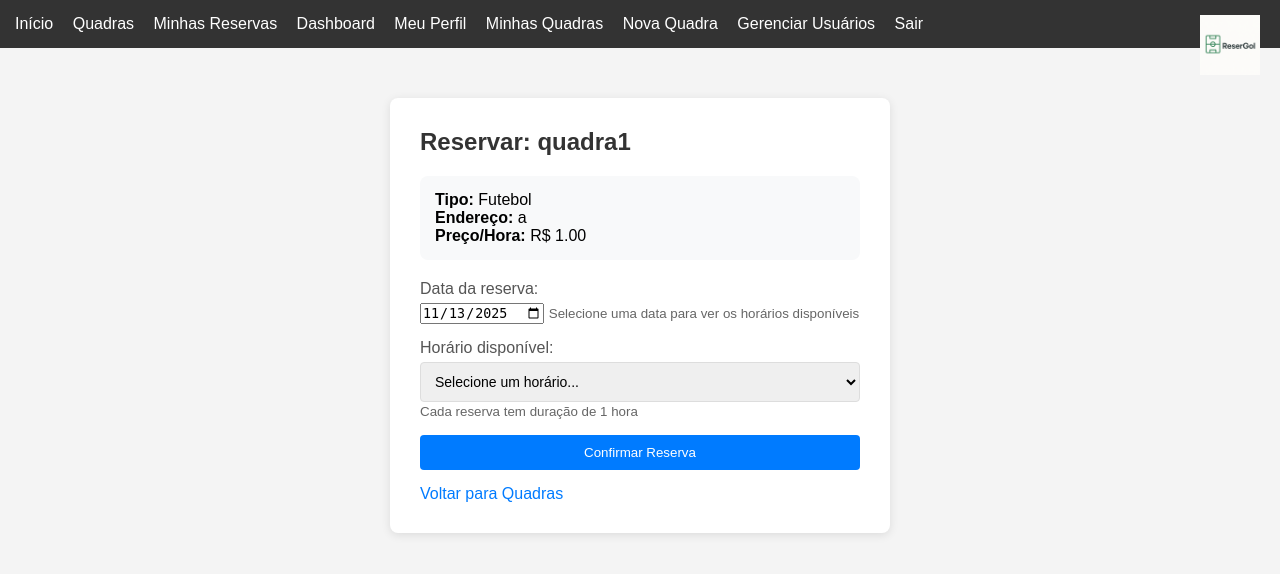
After one commit to leofernandesc/ReserGol, a Flask app: page /reservar/1 in a window 1280 px wide. The commit adds this page. Shown: the top 574 px of the page. Run offline with Flask 3, Linux system fonts and the light colour scheme; a user stored in the database is signed in.

Commit message:
funcionalidades reservar e minhas reservas

```diff
--- a/App/app.py
+++ b/App/app.py
@@ -1,9 +1,11 @@
-from flask import Flask, render_template
-from flask_login import LoginManager
+from flask import Flask, render_template, redirect, url_for
+from flask_login import LoginManager, login_required
 from controllers.usuario_controller import UsuarioController
 from models.usuario_model import db, Usuario
-from models.quadra_model import Quadra  # ADICIONE ESTA LINHA
+from models.quadra_model import Quadra
 from flask_mail import Mail, Message
+from models.reserva_model import Reserva
+
 
 app = Flask(__name__)
 app.config['SECRET_KEY'] = 'sua-chave-secreta'
@@ -26,7 +28,7 @@ mail = Mail(app)
 def load_user(user_id):
     return Usuario.query.get(int(user_id))
 
-# Rotas existentes...
+# ===== ROTAS PÚBLICAS =====
 @app.route('/')
 def index():
     return render_template('index.html')
@@ -39,6 +41,7 @@ def registro():
 def login():
     return UsuarioController.login()
 
+# ===== ROTAS AUTENTICADAS - USUÁRIO =====
 @app.route('/dashboard')
 def dashboard():
     return UsuarioController.dashboard()
@@ -67,7 +70,7 @@ def esqueci_senha():
 def resetar_senha(token):
     return UsuarioController.resetar_senha(token)
 
-# ROTAS - Gerenciamento de Usuários (Admin)
+# ===== ROTAS ADMIN =====
 @app.route('/admin/usuarios')
 def admin_usuarios():
     return UsuarioController.admin_listar_usuarios()
@@ -92,38 +95,62 @@ def admin_remover_usuario(usuario_id):
 def admin_desbloquear_usuario(usuario_id):
     return UsuarioController.admin_desbloquear_usuario(usuario_id)
 
+@app.route('/admin/bloquear-usuario/<int:usuario_id>')
+def admin_bloquear_usuario(usuario_id):
+    return UsuarioController.admin_bloquear_usuario(usuario_id)
 
-# NOVAS ROTAS - Quadras
+# ===== ROTAS QUADRAS =====
 @app.route('/quadras')
 def listar_quadras():
     from controllers.quadra_controller import QuadraController
     return QuadraController.listar_quadras()
 
 @app.route('/minhas-quadras')
+@login_required
 def minhas_quadras():
     from controllers.quadra_controller import QuadraController
     return QuadraController.minhas_quadras()
 
 @app.route('/cadastrar-quadra', methods=['GET', 'POST'])
+@login_required
 def cadastrar_quadra():
     from controllers.quadra_controller import QuadraController
     return QuadraController.cadastrar_quadra()
 
 @app.route('/editar-quadra/<int:quadra_id>', methods=['GET', 'POST'])
+@login_required
 def editar_quadra(quadra_id):
     from controllers.quadra_controller import QuadraController
     return QuadraController.editar_quadra(quadra_id)
 
 @app.route('/deletar-quadra/<int:quadra_id>')
+@login_required
 def deletar_quadra(quadra_id):
     from controllers.quadra_controller import QuadraController
     return QuadraController.deletar_quadra(quadra_id)
 
-@app.route('/admin/bloquear-usuario/<int:usuario_id>')
-def admin_bloquear_usuario(usuario_id):
-    return UsuarioController.admin_bloquear_usuario(usuario_id)
+# ===== ROTAS RESERVAS =====
+@app.route('/reservar/<int:quadra_id>', methods=['GET', 'POST'])
+@login_required
+def reservar_quadra(quadra_id):
+    from controllers.reserva_controller import ReservaController
+    return ReservaController.reservar(quadra_id)
+
+@app.route('/minhas-reservas')
+@login_required
+def minhas_reservas():
+    from controllers.reserva_controller import ReservaController
+    return ReservaController.minhas_reservas()
+
+@app.route('/cancelar-reserva/<int:reserva_id>')
+@login_required
+def cancelar_reserva(reserva_id):
+    from controllers.reserva_controller import ReservaController
+    return ReservaController.cancelar_reserva(reserva_id)
 
 
+
+# ===== INICIALIZAÇÃO =====
 with app.app_context():
     db.create_all()
 
--- /dev/null
+++ b/App/controllers/reserva_controller.py
@@ -0,0 +1,102 @@
+from flask import render_template, redirect, url_for, flash, request
+from flask_login import login_required, current_user
+from datetime import datetime, timedelta
+from models.usuario_model import db
+from models.quadra_model import Quadra
+from models.reserva_model import Reserva
+
+class ReservaController:
+
+    @staticmethod
+    @login_required
+    def reservar(quadra_id):
+        """Página de reserva de horários"""
+        quadra = Quadra.query.get_or_404(quadra_id)
+
+        # Data escolhida (padrão: hoje)
+        data_hoje = datetime.utcnow().date()
+        data_escolhida_str = request.args.get('data') or request.form.get('data') or str(data_hoje)
+
+        try:
+            data_escolhida = datetime.strptime(data_escolhida_str, '%Y-%m-%d').date()
+        except:
+            data_escolhida = data_hoje
+
+        # Horários possíveis (6h às 22h)
+        horarios_possiveis = [f"{h:02d}:00" for h in range(6, 23)]
+
+        # Pega reservas existentes para a quadra e data
+        reservas = Reserva.query.filter_by(
+            quadra_id=quadra_id,
+            data=data_escolhida,
+            status='ativa'
+        ).all()
+
+        horarios_reservados = set([r.hora_inicio.strftime('%H:%M') for r in reservas])
+
+        # Processar reserva
+        if request.method == 'POST' and request.form.get('hora'):
+            hora = request.form['hora']
+
+            if hora in horarios_reservados:
+                flash('Esse horário acabou de ser reservado por outro usuário!', 'danger')
+                return redirect(url_for('reservar_quadra', quadra_id=quadra_id))
+
+            # Criar nova reserva
+            hora_inicio = datetime.strptime(hora, '%H:%M').time()
+            hora_fim = (datetime.strptime(hora, '%H:%M') + timedelta(hours=1)).time()
+
+            nova_reserva = Reserva(
+                quadra_id=quadra_id,
+                usuario_id=current_user.id,
+                data=data_escolhida,
+                hora_inicio=hora_inicio,
+                hora_fim=hora_fim,
+                status='ativa'
+            )
+            db.session.add(nova_reserva)
+            db.session.commit()
+
+            flash('Reserva realizada com sucesso!', 'success')
+            return redirect(url_for('minhas_reservas'))
+
+        return render_template(
+            'reservas/reservar.html',
+            quadra=quadra,
+            data_escolhida=data_escolhida,
+            horarios_possiveis=horarios_possiveis,
+            horarios_reservados=horarios_reservados
+        )
+
+    @staticmethod
+    @login_required
+    def minhas_reservas():
+        """Lista todas as reservas do usuário atual"""
+        reservas = Reserva.query.filter_by(
+            usuario_id=current_user.id
+        ).order_by(Reserva.data.desc(), Reserva.hora_inicio.desc()).all()
+
+        return render_template('reservas/minhas_reservas.html', reservas=reservas)
+
+    @staticmethod
+    @login_required
+    def cancelar_reserva(reserva_id):
+        """Cancela uma reserva do usuário"""
+        reserva = Reserva.query.get_or_404(reserva_id)
+
+        # Verifica se a reserva é do usuário atual
+        if reserva.usuario_id != current_user.id:
+            flash('Você não tem permissão para cancelar esta reserva!', 'danger')
+            return redirect(url_for('minhas_reservas'))
+
+        # Verifica se já está cancelada
+        if reserva.status == 'cancelada':
+            flash('Esta reserva já foi cancelada!', 'warning')
+            return redirect(url_for('minhas_reservas'))
+
+        # Cancela a reserva
+        reserva.status = 'cancelada'
+        db.session.commit()
+
+        flash('Reserva cancelada com sucesso!', 'success')
+        return redirect(url_for('minhas_reservas'))
--- a/App/instance/consulta.sql
+++ b/App/instance/consulta.sql
@@ -1,2 +1,2 @@
 SELECT *
-FROM usuario
+FROM
--- a/App/templates/base.html
+++ b/App/templates/base.html
@@ -51,7 +51,13 @@
             padding: 10px;
             border: 1px solid #ddd;
             border-radius: 4px;
+            font-size: 14px;
         }
+
+        select.form-control option:disabled {
+        color: #999;
+        background: #f5f5f5;
+}
 
     </style>
 </head>
@@ -65,6 +71,7 @@
 
     {% if current_user.is_authenticated %}
         <a href="{{ url_for('listar_quadras') }}">Quadras</a>
+        <a href="{{ url_for('minhas_reservas') }}">Minhas Reservas</a>
         <a href="{{ url_for('dashboard') }}">Dashboard</a>
         <a href="{{ url_for('perfil') }}">Meu Perfil</a>
 
@@ -87,6 +94,7 @@
 </div>
 
 
+
     <div class="container">
         {% with messages = get_flashed_messages(with_categories=true) %}
             {% if messages %}
--- a/App/templates/quadras/listar.html
+++ b/App/templates/quadras/listar.html
@@ -23,7 +23,11 @@
                     Dono: {{ quadra.dono.nome }}
                 </p>
 
-                <button style="margin-top: 15px; width: 100%;">Reservar</button>
+                <!-- Botão Reservar Único e Correto -->
+                <a href="{{ url_for('reservar_quadra', quadra_id=quadra.id) }}"
+                   style="display: block; margin-top: 15px; width: 100%; padding: 10px; background: #007bff; color: white; text-decoration: none; border-radius: 4px; text-align: center;">
+                    Reservar
+                </a>
             </div>
             {% endfor %}
         </div>
--- /dev/null
+++ b/App/templates/reservas/reservar.html
@@ -0,0 +1,66 @@
+{% extends "base.html" %}
+
+{% block title %}Reservar Quadra{% endblock %}
+
+{% block content %}
+    <h2>Reservar: {{ quadra.nome }}</h2>
+
+    <div style="background: #f8f9fa; padding: 15px; border-radius: 8px; margin-bottom: 20px;">
+        <p><strong>Tipo:</strong> {{ quadra.tipo|capitalize }}</p>
+        <p><strong>Endereço:</strong> {{ quadra.endereco }}</p>
+        <p><strong>Preço/Hora:</strong> R$ {{ "%.2f"|format(quadra.preco_hora) }}</p>
+        {% if quadra.descricao %}
+            <p><strong>Descrição:</strong> {{ quadra.descricao }}</p>
+        {% endif %}
+    </div>
+
+    <form method="POST">
+        <div class="form-group">
+            <label for="data">Data da reserva:</label>
+            <input type="date"
+                   id="data"
+                   name="data"
+                   value="{{ data_escolhida }}"
+                   min="{{ data_escolhida }}"
+                   onchange="this.form.submit()"
+                   required>
+            <small style="color: #666;">Selecione uma data para ver os horários disponíveis</small>
+        </div>
+
+        <div class="form-group">
+            <label for="hora">Horário disponível:</label>
+            <select id="hora" name="hora" class="form-control" required>
+                <option value="">Selecione um horário...</option>
+                {% for hora in horarios_possiveis %}
+                    {% if hora in horarios_reservados %}
+                        <option value="{{ hora }}" disabled style="color: #999;">
+                            {{ hora }} - INDISPONÍVEL
+                        </option>
+                    {% else %}
+                        <option value="{{ hora }}">
+                            {{ hora }} - Disponível
+                        </option>
+                    {% endif %}
+                {% endfor %}
+            </select>
+            <small style="color: #666;">Cada reserva tem duração de 1 hora</small>
+        </div>
+
+        {% if horarios_reservados %}
+        <div style="background: #fff3cd; padding: 10px; border-radius: 4px; margin: 15px 0;">
+            <strong>ℹ️ Horários já reservados para esta data:</strong>
+            <ul style="margin: 5px 0; padding-left: 20px;">
+                {% for hora in horarios_reservados|sort %}
+                    <li>{{ hora }}</li>
+                {% endfor %}
+            </ul>
+        </div>
+        {% endif %}
+
+        <button type="submit">Confirmar Reserva</button>
+    </form>
+
+    <p style="margin-top: 15px;">
+        <a href="{{ url_for('listar_quadras') }}" class="link">Voltar para Quadras</a>
+    </p>
+{% endblock %}
```
Also changed, not shown: App/models/reserva_model.py (added, +19 -0 lines), App/templates/reservas/minhas_reservas.html (added, +55 -0 lines), App/instance/database.db.
